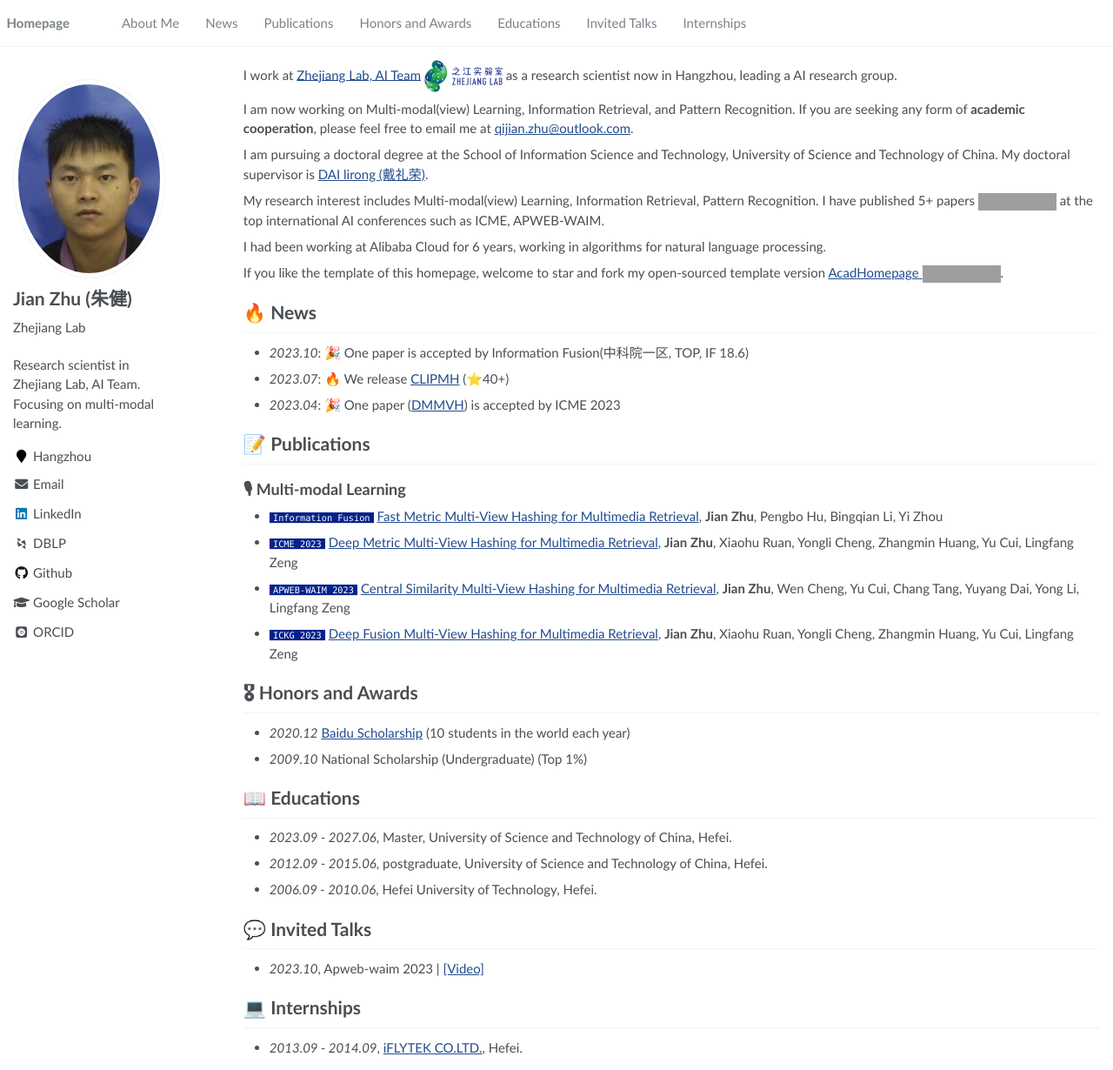
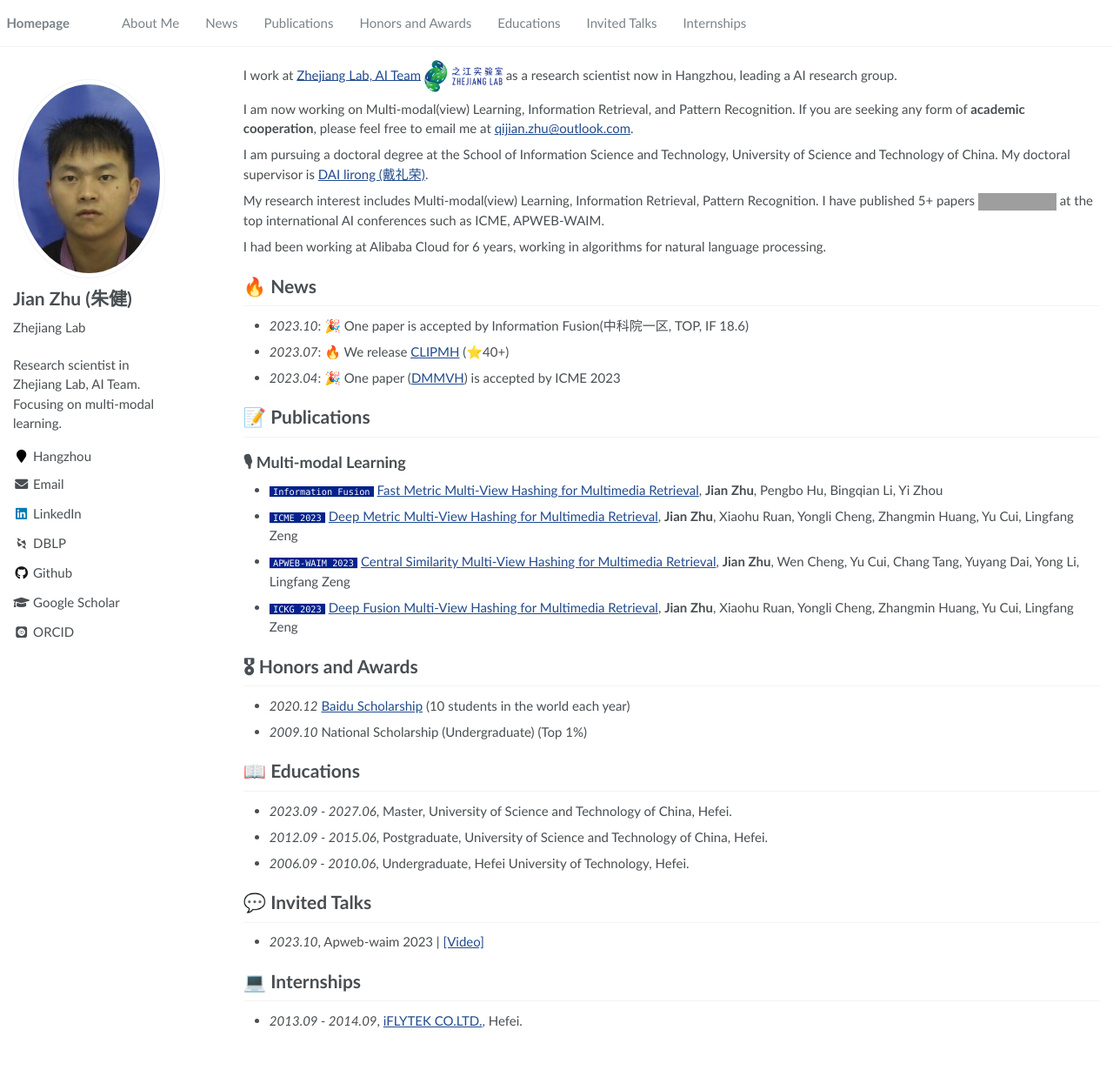
Before and after one commit to HackerHyper/HackerHyper.github.io, a Jekyll site: the page built from _pages/about.md, in a window 1280 px wide and 1230 px high. Shown: the whole window at 87% size. Built offline with Jekyll 4.4.1, drawn with Linux system fonts in a browser that asks for light colours; some web fonts are replaced; grey boxes are pictures that could not be loaded.

Commit message:
first commit

```diff
--- a/_pages/about.md
+++ b/_pages/about.md
@@ -11,7 +11,6 @@ redirect_from:
 <span class='anchor' id='about-me'></span>
 {% include_relative includes/intro.md %}
 
-If you like the template of this homepage, welcome to star and fork my open-sourced template version [AcadHomepage ![](https://img.shields.io/github/stars/RayeRen/acad-homepage.github.io?style=social)](https://github.com/RayeRen/acad-homepage.github.io).
 
 {% include_relative includes/news.md %}
 
--- a/_pages/includes/others.md
+++ b/_pages/includes/others.md
@@ -1,11 +1,11 @@
 
 # 📖 Educations
 - *2023.09 - 2027.06*, Master, University of Science and Technology of China, Hefei.
-- *2012.09 - 2015.06*, postgraduate, University of Science and Technology of China, Hefei.
-- *2006.09 - 2010.06*, Hefei University of Technology, Hefei.
+- *2012.09 - 2015.06*, Postgraduate, University of Science and Technology of China, Hefei.
+- *2006.09 - 2010.06*, Undergraduate, Hefei University of Technology, Hefei.
 
 # 💬 Invited Talks
-- *2023.10*, Apweb-waim 2023 \| [\[Video\]](https://www.bilibili.com/video/BV1wF411x7qh)
+- *2023.10*, Apweb-waim 2023 \| [\[Video\]](https://www.bilibili.com/video/BV12N4y1U7sB/?vd_source=9d142474d02f0acf222ae9fa865073c1)
 
 
 # 💻 Internships
```
